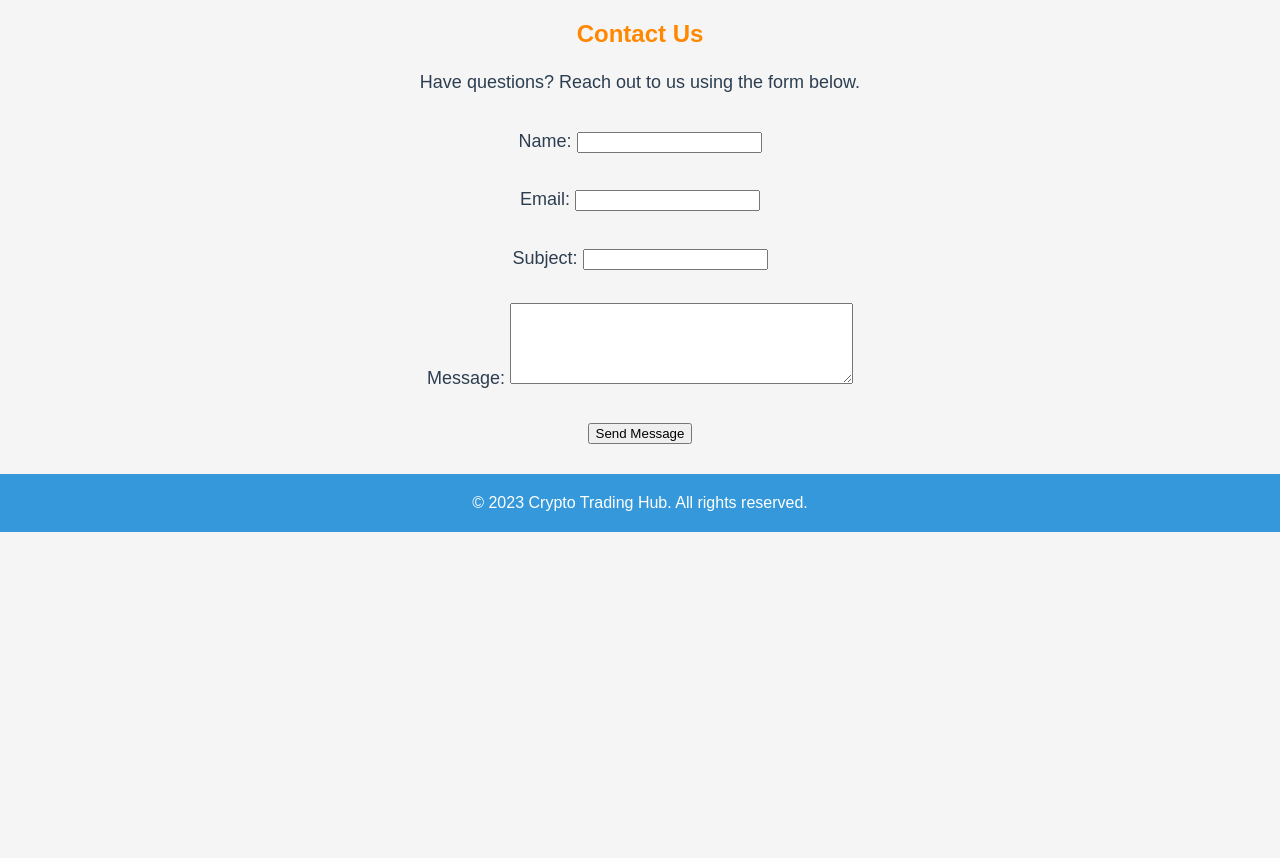
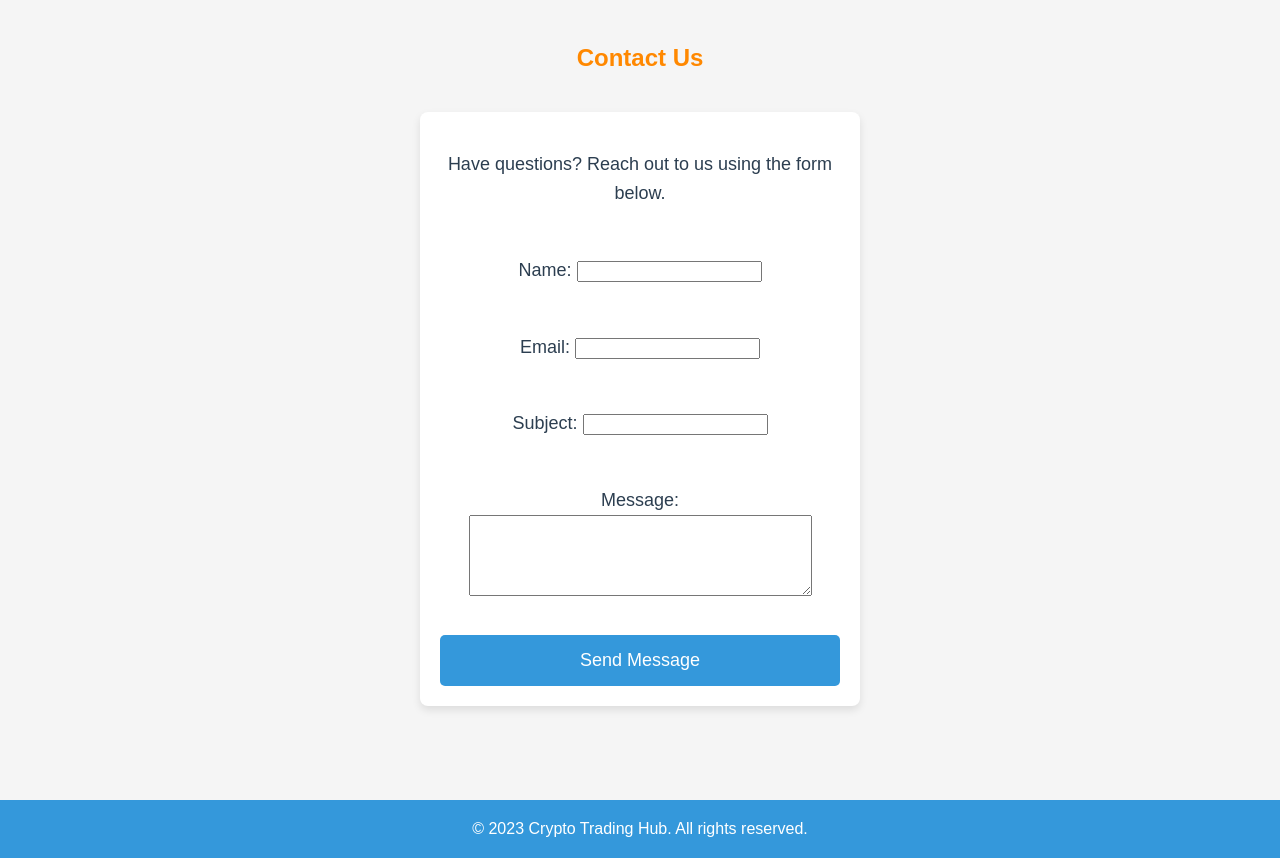
Before and after one commit to DivyaThanigaimani/Cryptocurrency, a Django app: page /contact_us/ in a window 1280 px wide. Shown: the part 62-920 px from the top of the page. Before the commit the page ends 594 px from the top, so only its background shows below. Run offline with Django 4.2, Linux system fonts and the light colour scheme.

Commit message:
Updated styling

```diff
--- a/myapp/templates/contact_us.html
+++ b/myapp/templates/contact_us.html
@@ -3,33 +3,85 @@
 <html lang="en">
 <head>
     <meta charset="UTF-8">
-    <title>Title</title>
+    <title>Contact Us</title>
+
+    <style>
+        body {
+            font-family: 'Arial', sans-serif;
+            background-color: #f5f5f5;
+            text-align: center;
+            margin: 0;
+            padding: 0;
+        }
+
+        h1 {
+            color: #ff8800;
+        }
+
+
+        label {
+            margin-top: 10px;
+            margin-bottom: 5px;
+            font-weight: bold;
+            color: #333333;
+        }
+
+        input, textarea {
+            width: 100%;
+            padding: 10px;
+            margin-bottom: 10px;
+            border: 1px solid #ccc;
+            border-radius: 4px;
+            box-sizing: border-box;
+        }
+
+
+
+    </style>
 </head>
 <body>
 <h1>Contact Us</h1>
 
 {% block content %}
-<div class="container">
+<div style="display: flex;
+            flex-direction: column;
+            align-items: center;
+            justify-content: center;
+            height: 100vh;">
     <h2 style="color: #ff8800;">{% if success_message %}Success{% else %}Contact Us{% endif %}</h2>
 
     {% if success_message %}
-        <div class="success-message" style="margin-bottom: 30px;">
+        <div style = "margin-bottom: 30px;
+            padding: 15px;
+            background-color: #27ae60;
+            color: #ecf0f1;
+            border-radius: 8px;
+            box-shadow: 0 4px 8px rgba(0, 0, 0, 0.1);
+            width: 500px;">
             {{ success_message }}
         </div>
     {% else %}
-        <div class="contact-card">
+
+        <div style="background-color: #ffffff;
+            padding: 20px;
+            margin-bottom: 20px;
+            border-radius: 8px;
+            box-shadow: 0 4px 8px rgba(0, 0, 0, 0.1);
+            width: 400px;
+            margin-top: 20px;">
             <p>Have questions? Reach out to us using the form below.</p>
 
 
-            <form method="post" action="{% url 'contact_us' %}">
+            <form method="post" action="{% url 'contact_us' %}" style=" display: flex; flex-direction: column;">
                 {% csrf_token %}
                 {{ form.as_p }}
-                <button type="submit" style="margin-bottom: 30px;">Send Message</button>
+                <button type="submit" style=" padding: 15px 30px; font-size: 18px; cursor: pointer; border: none; border-radius: 5px; background-color: #3498db; color: #ffffff; transition: background-color 0.3s;">Send Message</button>
             </form>
         </div>
+        <div style="margin-bottom: 20px;"></div>
     {% endif %}
 
-    <div class="footer-space"></div>
+    <div style="height: 30px;"></div>
 </div>
 {% endblock %}
 
```
Also changed, not shown: db.sqlite3.
